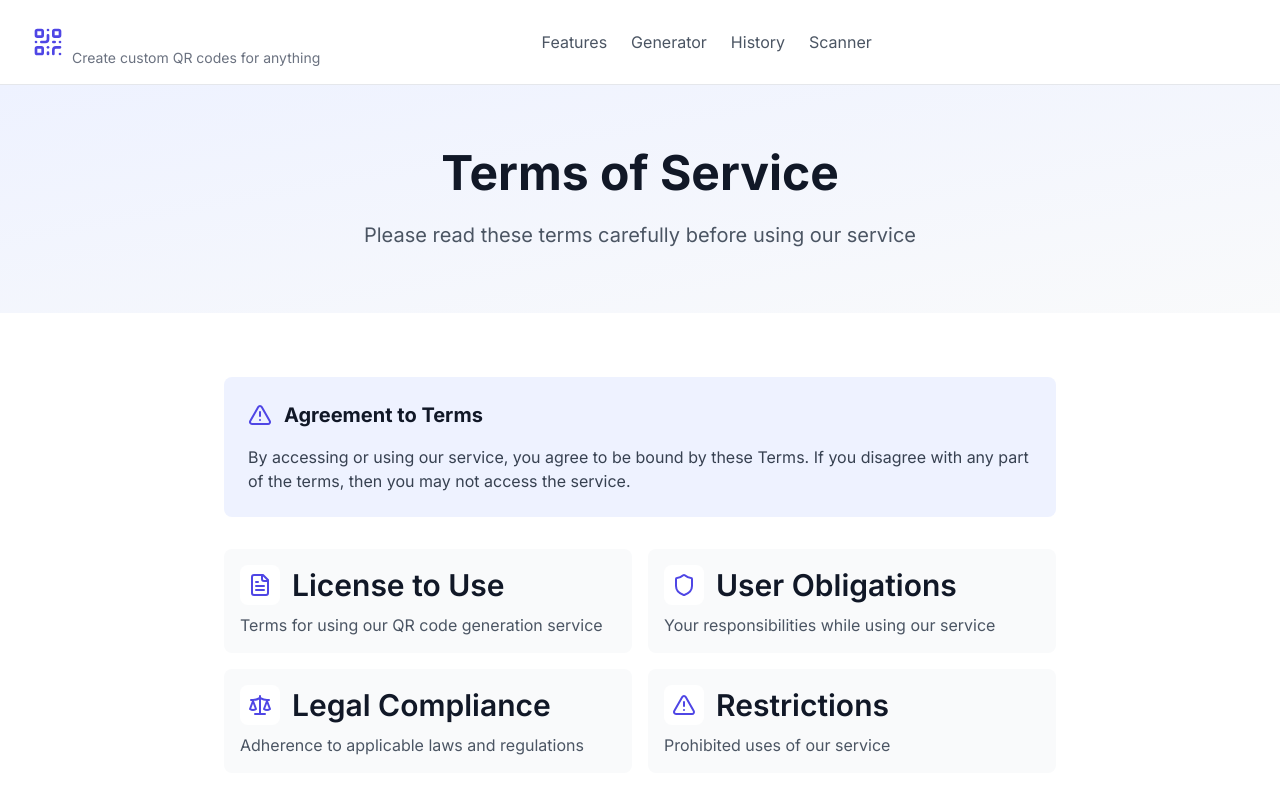
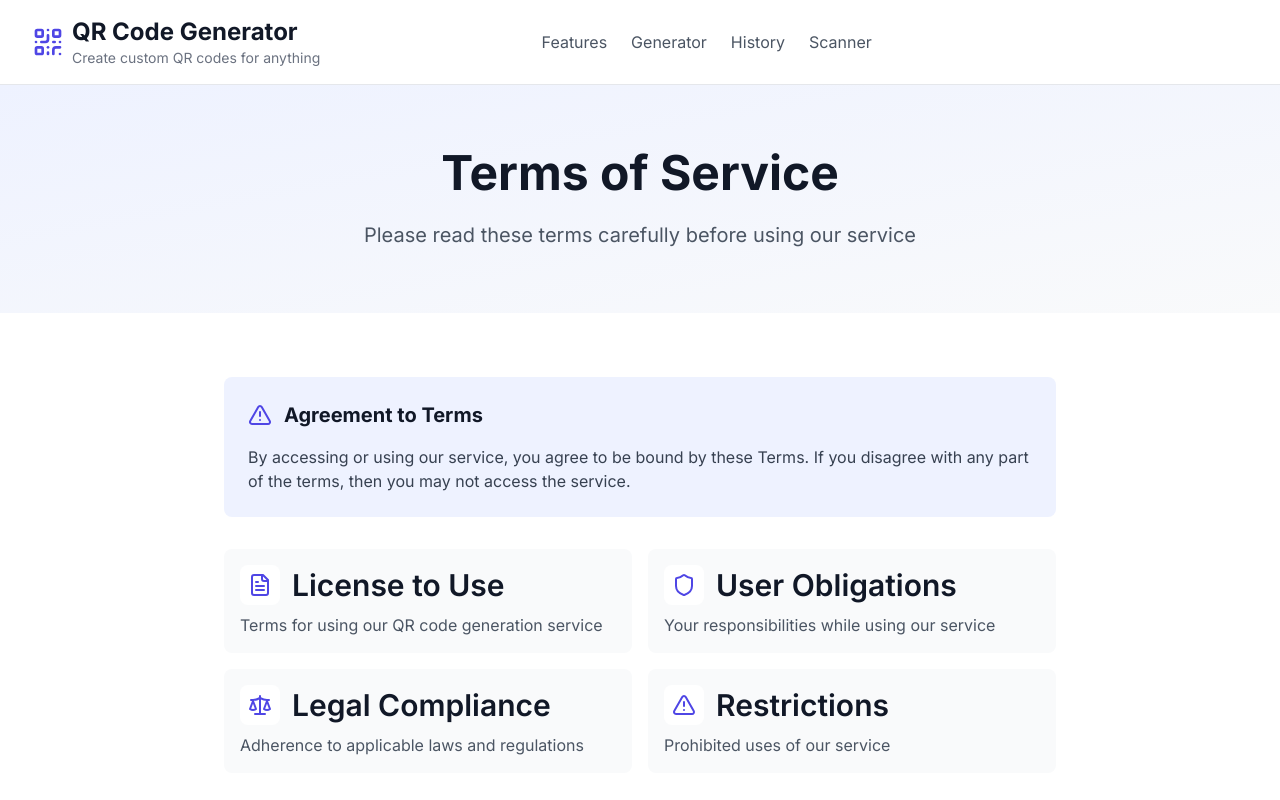
Before and after one commit to seomonu001/goqrgen, a React (Vite) app: page /legal/terms-of-service in a window 1280 px wide. Shown: the top 800 px of the page. Built offline with nearby package versions, Linux system fonts and the light colour scheme.

Commit message:
Update Footer Text Color

```diff
--- a/src/components/Footer.tsx
+++ b/src/components/Footer.tsx
@@ -43,7 +43,7 @@
                 <QrCode className="h-8 w-8 text-white" />
               </div>
               <div>
-                <h2 className="text-xl font-bold">QR Code Generator</h2>
+                <h2 className="text-xl font-bold text-white">QR Code Generator</h2>
                 <p className="text-primary-400">Create • Customize • Share</p>
               </div>
             </div>
--- a/src/components/Header.tsx
+++ b/src/components/Header.tsx
@@ -12,7 +12,7 @@
           <div className="flex items-center space-x-2">
             <QrCode className="h-8 w-8 text-primary-600" />
             <div>
-              <h1 className="text-xl md:text-2xl font-bold text-white">QR Code Generator</h1>
+              <h1 className="text-xl md:text-2xl font-bold text-gray-900">QR Code Generator</h1>
               <p className="text-sm text-gray-500 hidden md:block">Create custom QR codes for anything</p>
             </div>
           </div>
```
